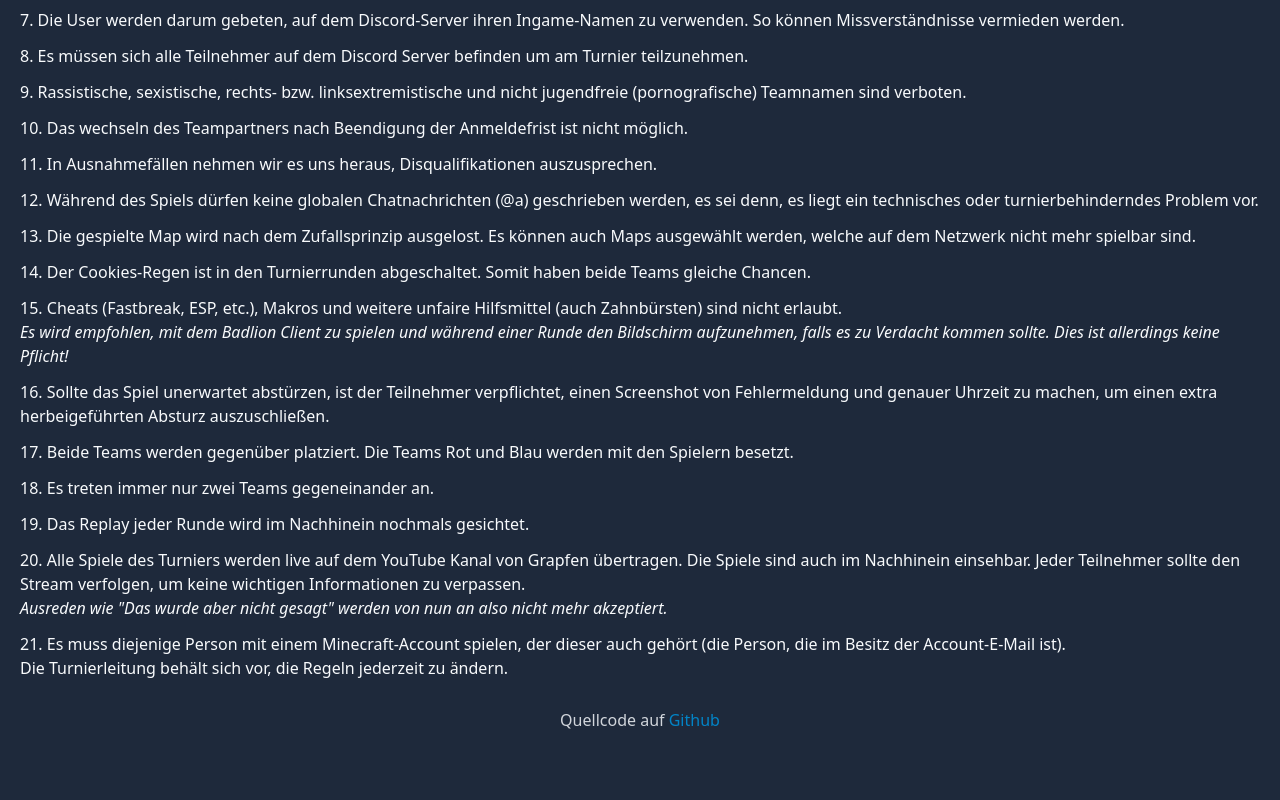
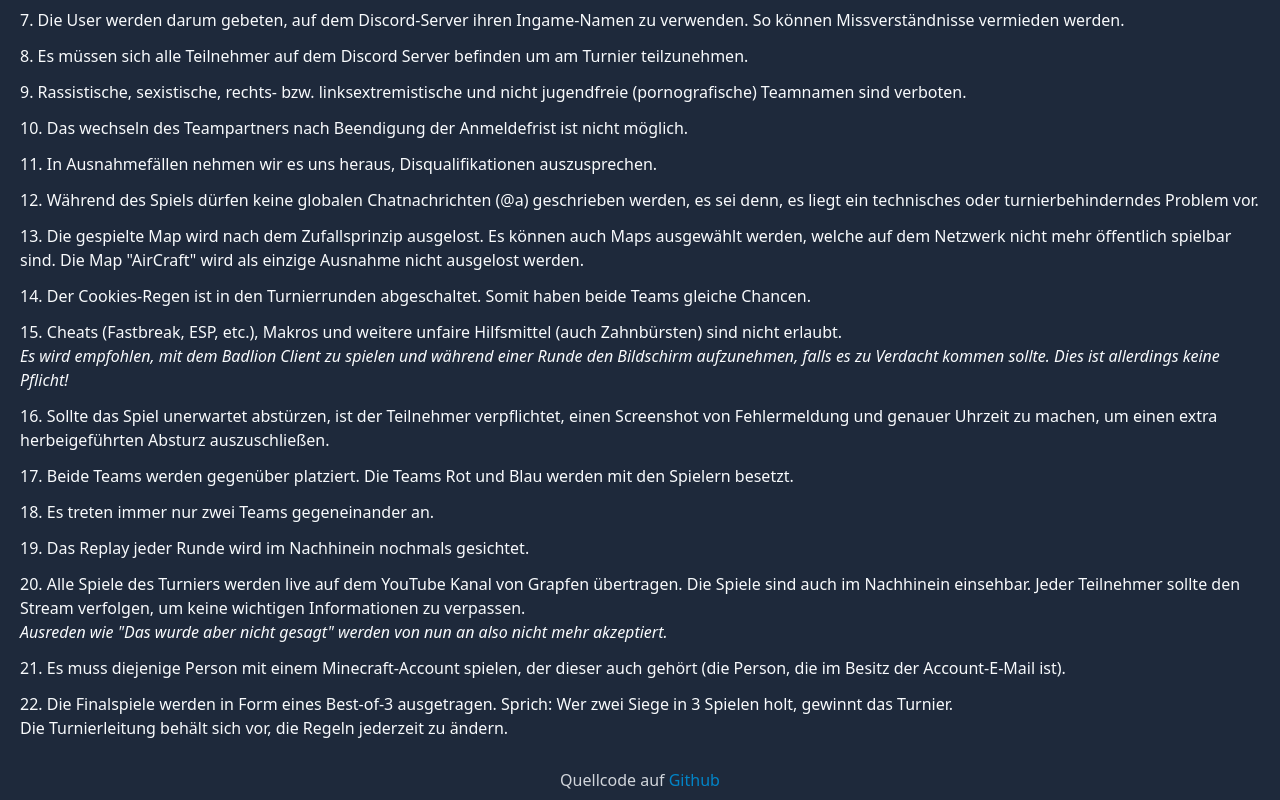
Before and after one commit to CookiesTournament/website, a Next.js app: page /rules in a window 1280 px wide. Shown: the part 492-1292 px from the top of the page. Before the commit the page ends 1232 px from the top, so only its background shows below. Built offline with nearby package versions, Linux system fonts and the light colour scheme.

Commit message:
💬 Update rules

```diff
--- a/pages/rules.tsx
+++ b/pages/rules.tsx
@@ -80,7 +80,8 @@ const Rules: NextPage = () => {
         <li>
           Die gespielte Map wird nach dem Zufallsprinzip ausgelost. Es können
           auch Maps ausgewählt werden, welche auf dem Netzwerk nicht mehr
-          spielbar sind.
+          öffentlich spielbar sind. Die Map &quot;AirCraft&quot; wird als
+          einzige Ausnahme nicht ausgelost werden.
         </li>
         <li>
           Der Cookies-Regen ist in den Turnierrunden abgeschaltet. Somit haben
@@ -122,6 +123,10 @@ const Rules: NextPage = () => {
           Es muss diejenige Person mit einem Minecraft-Account spielen, der
           dieser auch gehört (die Person, die im Besitz der Account-E-Mail ist).
         </li>
+        <li>
+          Die Finalspiele werden in Form eines Best-of-3 ausgetragen. Sprich:
+          Wer zwei Siege in 3 Spielen holt, gewinnt das Turnier.
+        </li>
       </ol>
       <p>Die Turnierleitung behält sich vor, die Regeln jederzeit zu ändern.</p>
     </>
```
